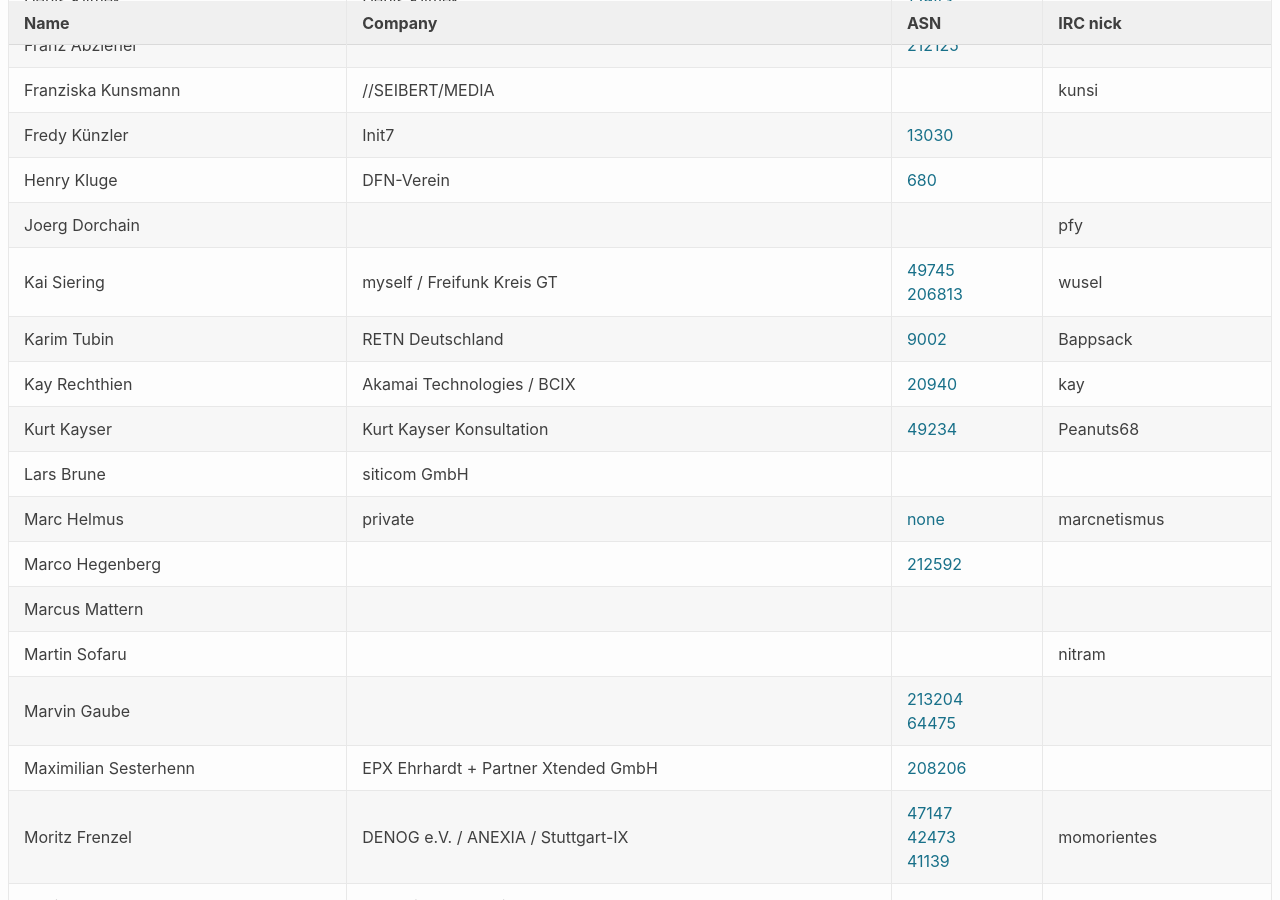
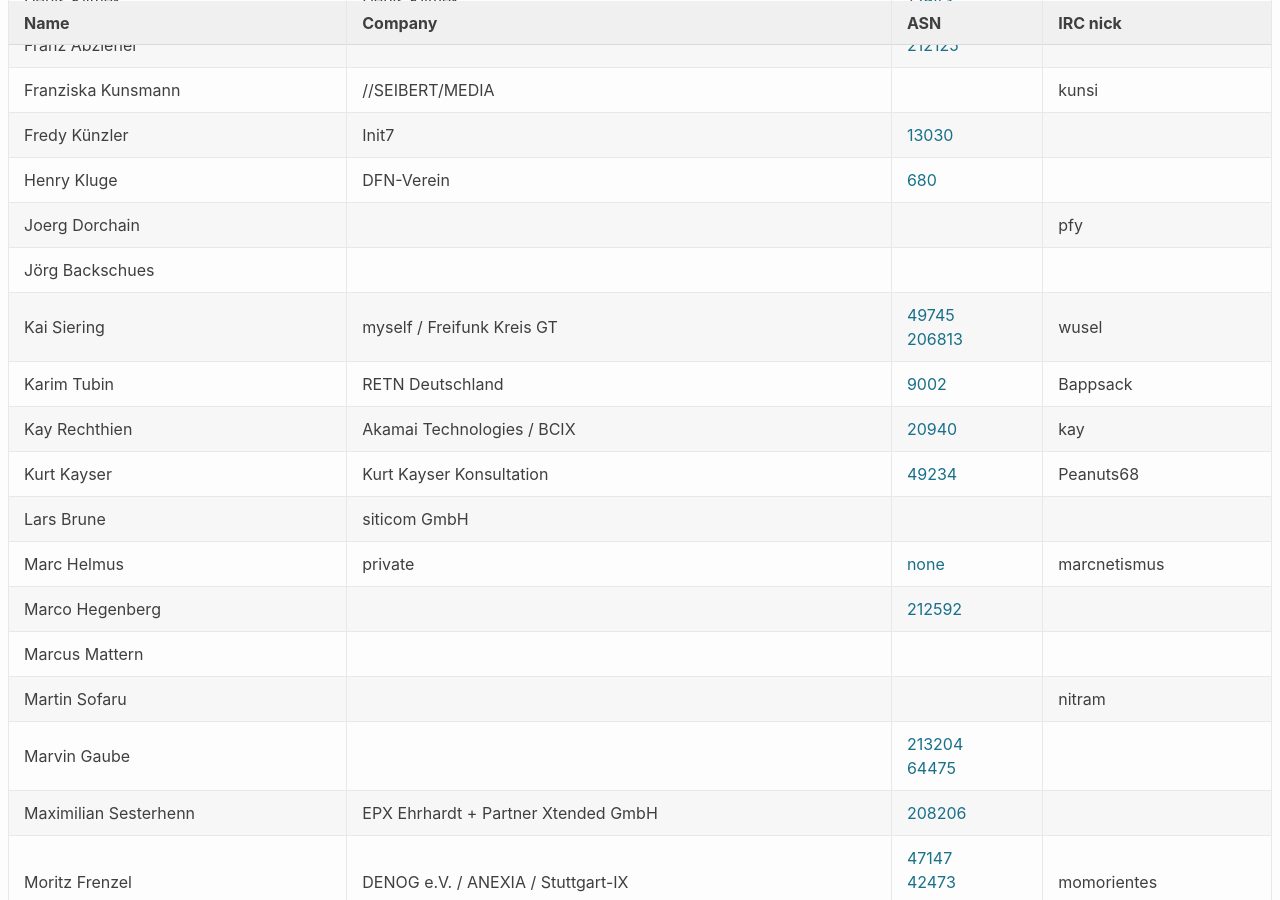
Before and after one commit to denog/pretix-attendeelist, a Jekyll site: the page built from meetup_2021_02/index.markdown, in a window 1280 px wide and 900 px high, scrolled down 844 px. Built offline with Jekyll 4.4.1, drawn with Linux system fonts in a browser that asks for light colours.

Commit message:
Latest data: Tue Apr 13 16:43:11 UTC 2021

```diff
--- a/_data/attendees_meetup_2021-02.json
+++ b/_data/attendees_meetup_2021-02.json
@@ -129,6 +129,12 @@
     "name": "Joerg Dorchain",
     "company": null,
     "irc": "pfy",
+    "asn": null
+  },
+  {
+    "name": "Jörg Backschues",
+    "company": null,
+    "irc": null,
     "asn": null
   },
   {
```
